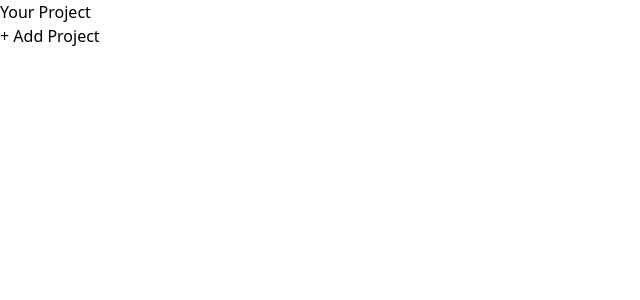
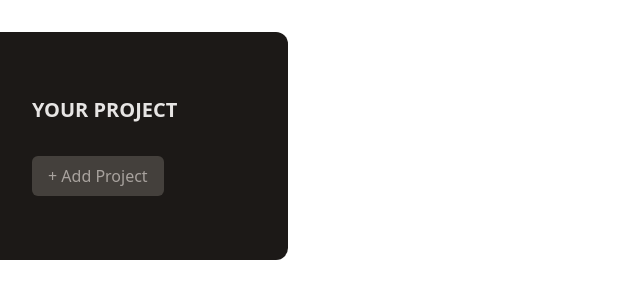
Before and after one commit to Ezekiel-Faith/Project-Man-App, a React (Vite) app: page / in a window 1280 px wide. Shown: the top 300 px of the page, without its empty margins (0-640 px from the left). Built offline with nearby package versions, Linux system fonts and the light colour scheme.

Commit message:
styled the ProjectsSidebar component with tailwindcss

```diff
--- a/src/App.jsx
+++ b/src/App.jsx
@@ -7,7 +7,7 @@
   const [count, setCount] = useState(0);
 
   return (
-    <main>
+    <main className='h-screen my-8'>
       <ProjectsSidebar />
     </main>
   );
--- a/src/components/ProjectsSidebar.jsx
+++ b/src/components/ProjectsSidebar.jsx
@@ -2,10 +2,14 @@
 
 function ProjectsSidebar() {
   return (
-    <aside>
-      <h2>Your Project</h2>
+    <aside className='w-1/3 px-8 py-16 bg-stone-900 text-stone-50 md:w-72 rounded-r-xl'>
+      <h2 className='mb-8 font-bold uppercase md:text-xl text-stone-200'>
+        Your Project
+      </h2>
       <div>
-        <button>+ Add Project</button>
+        <button className='px-4 py-2 text-xs md:text-base rounded-md bg-stone-700 text-stone-400 hover:bg-stone-600 hover:text-stone-100'>
+          + Add Project
+        </button>
       </div>
       <ul></ul>
     </aside>
```
